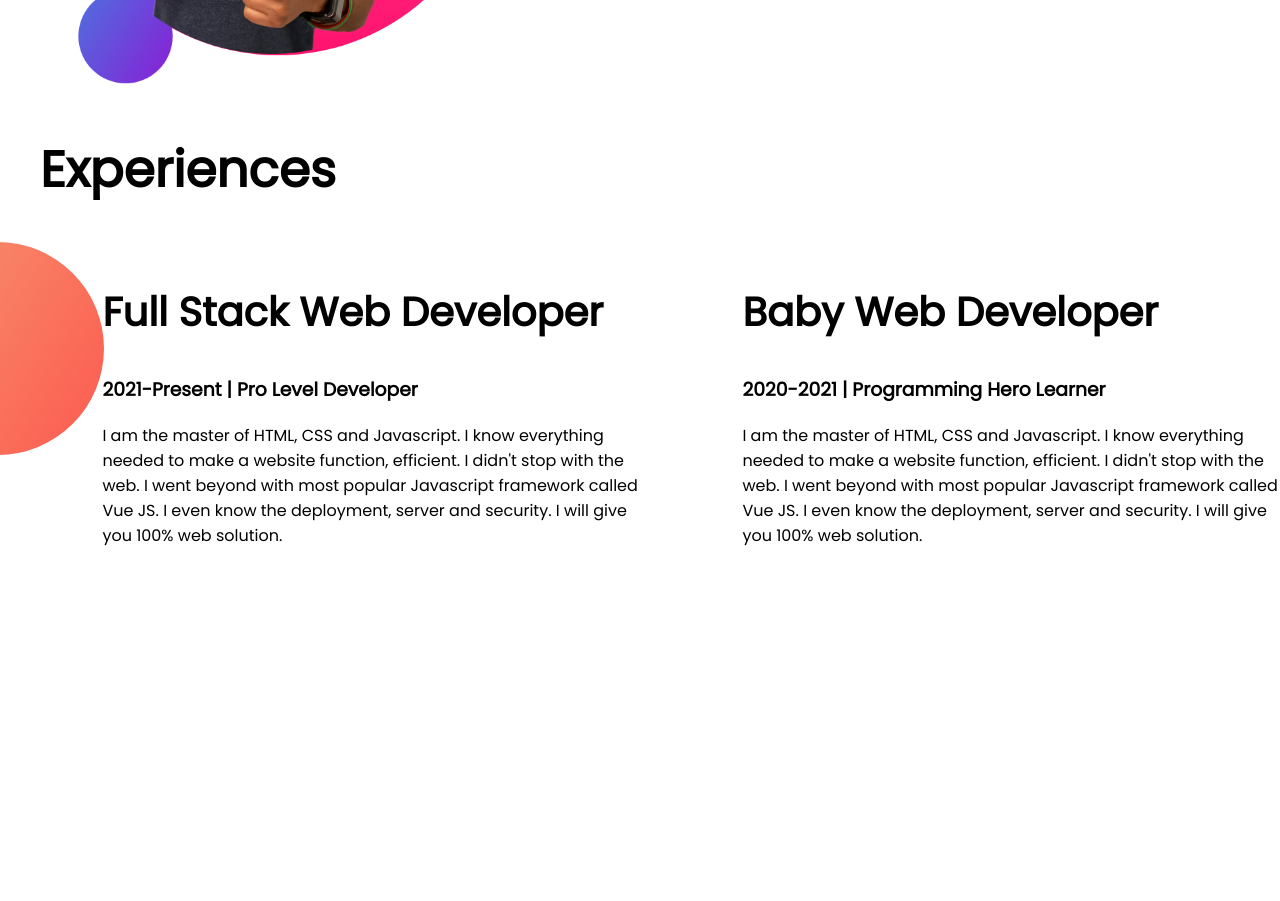
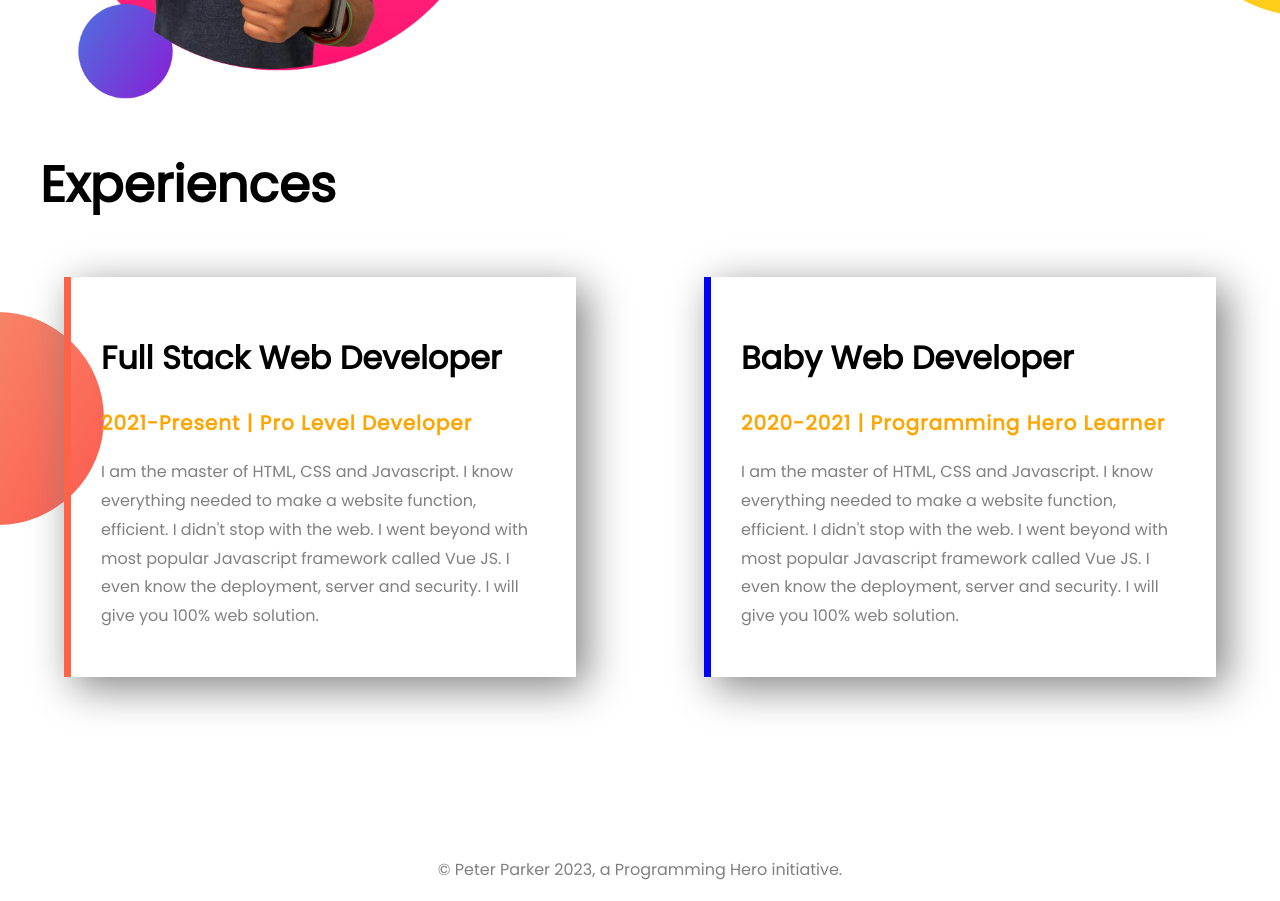
Before and after one commit to mdhudamia/developer-portfolio, a plain HTML site: page index.html in a window 1280 px wide. Shown: the part 1040-1941 px from the top of the page. Before the commit the page ends 1604 px from the top, so only its background shows below. Drawn offline with Linux system fonts and the light colour scheme.

Commit message:
full complet

```diff
--- a/index.html
+++ b/index.html
@@ -44,7 +44,7 @@
     <section class="expreance_area">
         <h1>Experiences</h1>
         <div class="flexible-container">
-            <div class="container">
+            <div class="exp_text" id="full_stack">
                 <h2>Full Stack Web Developer</h2>
                 <h3>2021-Present | Pro Level Developer</h3>
                 <p>I am the master of HTML, CSS and Javascript. I know everything needed to make a website function,
@@ -52,7 +52,7 @@
                     Vue
                     JS. I even know the deployment, server and security. I will give you 100% web solution.</p>
             </div>
-            <div class="container">
+            <div class="exp_text" id="baby_web">
                 <h2>Baby Web Developer</h2>
                 <h3>2020-2021 | Programming Hero Learner</h3>
                 <p>I am the master of HTML, CSS and Javascript. I know everything needed to make a website function,
@@ -62,6 +62,9 @@
             </div>
         </div>
     </section>
+    <section class="footer">
+        <p>© Peter Parker 2023, a Programming Hero initiative.</p>
+    </section>
 
 </body>
 
--- a/style.css
+++ b/style.css
@@ -10,6 +10,12 @@ body {
 
 h1 {
     font-size: 50px;
+}
+
+p {
+    font-size: 16px;
+    color: gray;
+    line-height: 1.8;
 }
 
 span.special_color {
@@ -71,6 +77,7 @@ a.link_button {
     background-image: url(images/exp-bg.png);
     background-repeat: no-repeat;
     background-position: left, center;
+    margin-bottom: 150px;
 }
 
 .expreance_area h1 {
@@ -80,3 +87,39 @@ a.link_button {
 .expreance_area .container h2 {
     font-size: 40px;
 }
+
+.expreance_area .container {
+    box-shadow: 10px 10px 40px gray;
+
+}
+
+.exp_text {
+    padding: 30px;
+    margin: 1% 5%;
+    box-shadow: 10px 10px 40px gray;
+}
+
+.exp_text h2 {
+    font-size: 32px;
+    font-weight: 700;
+}
+
+.exp_text h3 {
+    color: orange;
+    font-size: 20px;
+    letter-spacing: 1px;
+}
+
+#full_stack {
+    border-left: 7px solid tomato;
+}
+
+#baby_web {
+    border-left: 7px solid blue;
+}
+
+.footer {
+    display: flex;
+    justify-content: center;
+    align-items: center;
+}
```
